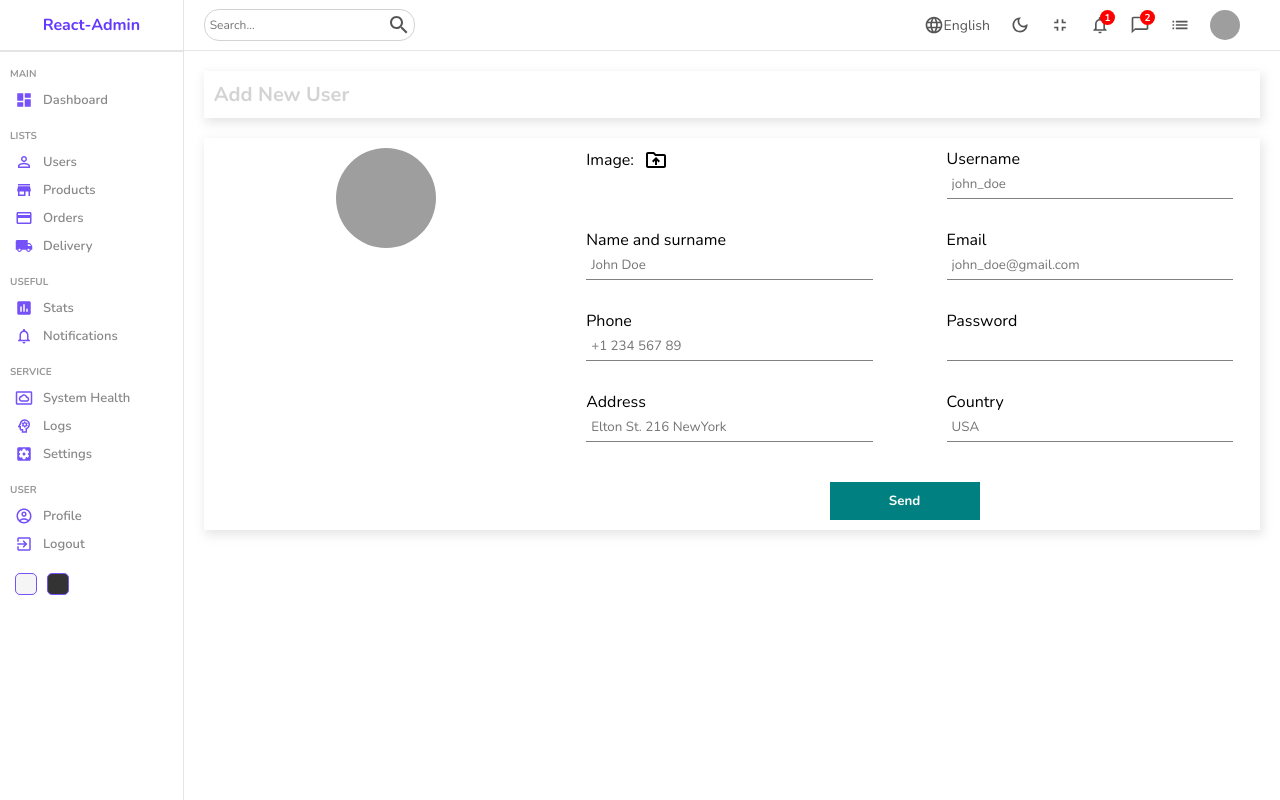
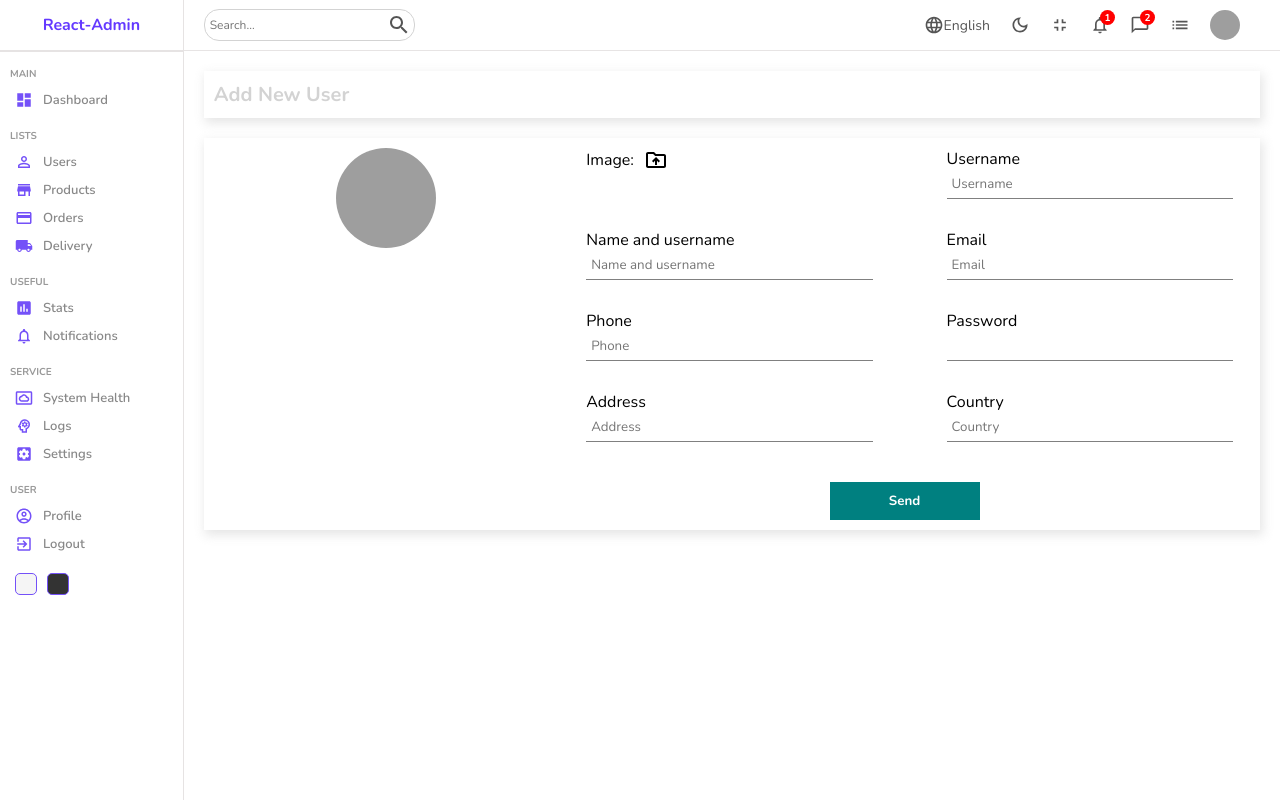
Before and after one commit to michaWorku/react-admin, a React (Vite) app in the folder react-admin/: page /users/new in a window 1280 px wide. Built offline with nearby package versions, Linux system fonts and the light colour scheme; no server answers; sample sign-in values are in the browser's storage; grey boxes are pictures that could not be loaded.

Commit message:
creating users using cloud firestore

```diff
--- a/react-admin/src/data/formSource.ts
+++ b/react-admin/src/data/formSource.ts
@@ -1,52 +1,51 @@
-
 export interface inputType{
-  id : number,
+  id : string,
   label: String,
   type: string,
   placeholder?: string
 }
 
-export const userInputs : inputType[] = [
+export const userInputs = [
   {
-      id: 1,
+    id: "username",
     label: "Username",
     type: "text",
-      placeholder: "john_doe",
+    placeholder: "Username",
   },
   {
-      id: 2,
-      label: "Name and surname",
+    id: "displayName",
+    label: "Name and username",
     type: "text",
-      placeholder: "John Doe",
+    placeholder: "Name and username",
   },
   {
-      id: 3,
+    id: "email",
     label: "Email",
     type: "mail",
-      placeholder: "john_doe@gmail.com",
+    placeholder: "Email",
   },
   {
-      id: 4,
+    id: "phone",
     label: "Phone",
     type: "text",
-      placeholder: "+1 234 567 89",
+    placeholder: "Phone",
   },
   {
-      id: 5,
+    id: "password",
     label: "Password",
     type: "password",
   },
   {
-      id: 6,
+    id: "address",
     label: "Address",
     type: "text",
-      placeholder: "Elton St. 216 NewYork",
+    placeholder: "Address",
   },
   {
-      id: 7,
+    id: "country",
     label: "Country",
     type: "text",
-      placeholder: "USA",
+    placeholder: "Country",
   },
 ];
 
--- a/react-admin/src/firebase.ts
+++ b/react-admin/src/firebase.ts
@@ -1,5 +1,6 @@
 import { initializeApp } from "firebase/app";
 import { getAuth } from "firebase/auth";
+import { getFirestore } from "firebase/firestore";
 
 const firebaseConfig = {
   apiKey: "AIzaSyBfa0gIgd0kIPVAqp-52vaxSLrbbcOolEc",
@@ -10,5 +11,11 @@ const firebaseConfig = {
   appId: "1:1084685797404:web:9c48870644f1e580a7b7d9"
 };
 
+// Initialize Firebase
 const app = initializeApp(firebaseConfig);
-export const auth = getAuth();
+
+// Initialize Firebase Authentication and get a reference to the service
+export const auth = getAuth(app);
+
+// Initialize Cloud Firestore and get a reference to the service
+export const db = getFirestore(app);
--- a/react-admin/src/pages/New/New.tsx
+++ b/react-admin/src/pages/New/New.tsx
@@ -1,5 +1,14 @@
-import { InputUnstyledTypeMap } from '@mui/base'
-import { FC, useState } from 'react'
+import { FC, useState, useEffect } from 'react'
+import {
+  addDoc,
+  collection,
+  doc,
+  serverTimestamp,
+  setDoc,
+} from "firebase/firestore";
+import { auth, db } from "../../firebase";
+import { createUserWithEmailAndPassword } from "firebase/auth";
+import { ref, uploadBytesResumable, getDownloadURL } from "firebase/storage";
 import { Navbar, Sidebar } from '../../components'
 import { inputType } from '../../data/formSource';
 import './new.scss'
@@ -10,9 +19,52 @@ interface newProps{
   title: string;
 }
 
+interface data{
+  username: string,
+  displayName: string;
+  email: string;
+  phone: string;
+  password: string;
+  address: string;
+  country: string;
+}
+
 const New : FC<newProps> = ({ inputs, title }) => {
+  const [data, setData] = useState<data>(
+      {
+        username: "",
+        displayName: "",
+        email: "",
+        phone: "",
+        password: "",
+        address: "",
+        country: "",
+      });
+  const [file, setFile] = useState<any>();
 
-  const [file, setFile] = useState<any>();
+  const handleInput = (e : React.ChangeEvent<HTMLInputElement>) => {
+    const id = e.target.id;
+    const value = e.target.value;
+
+    setData({ ...data, [id]: value });
+  };
+
+  const handleAdd = async (e:React.SyntheticEvent) => {
+    e.preventDefault();
+    try {
+     const res = await createUserWithEmailAndPassword(auth, data.email, data.password)
+     await setDoc(doc(db, "users", res.user.uid), {
+      ...data,
+      timeStamp: serverTimestamp(),
+    });
+
+    } catch (error) {
+      console.error(error);
+
+    }
+  };
+
+
 
   return (
     <div className="new">
@@ -34,7 +86,7 @@ const New : FC<newProps> = ({ inputs, title }) => {
             />
           </div>
           <div className="right">
-            <form>
+            <form onSubmit={handleAdd}>
               <div className="formInput">
                 <label htmlFor="file">
                   Image: <DriveFolderUploadOutlinedIcon className="icon" />
@@ -54,7 +106,12 @@ const New : FC<newProps> = ({ inputs, title }) => {
               {inputs.map((input) => (
                 <div className="formInput" key={input.id}>
                   <label>{input.label}</label>
-                  <input type={input.type} placeholder={input.placeholder} />
+                  <input
+                    id={input.id}
+                    type={input.type}
+                    placeholder={input.placeholder}
+                    onChange={handleInput}
+                  />
                 </div>
               ))}
               <button>Send</button>
```
Lines whose indentation alone changed are shown as unchanged.
